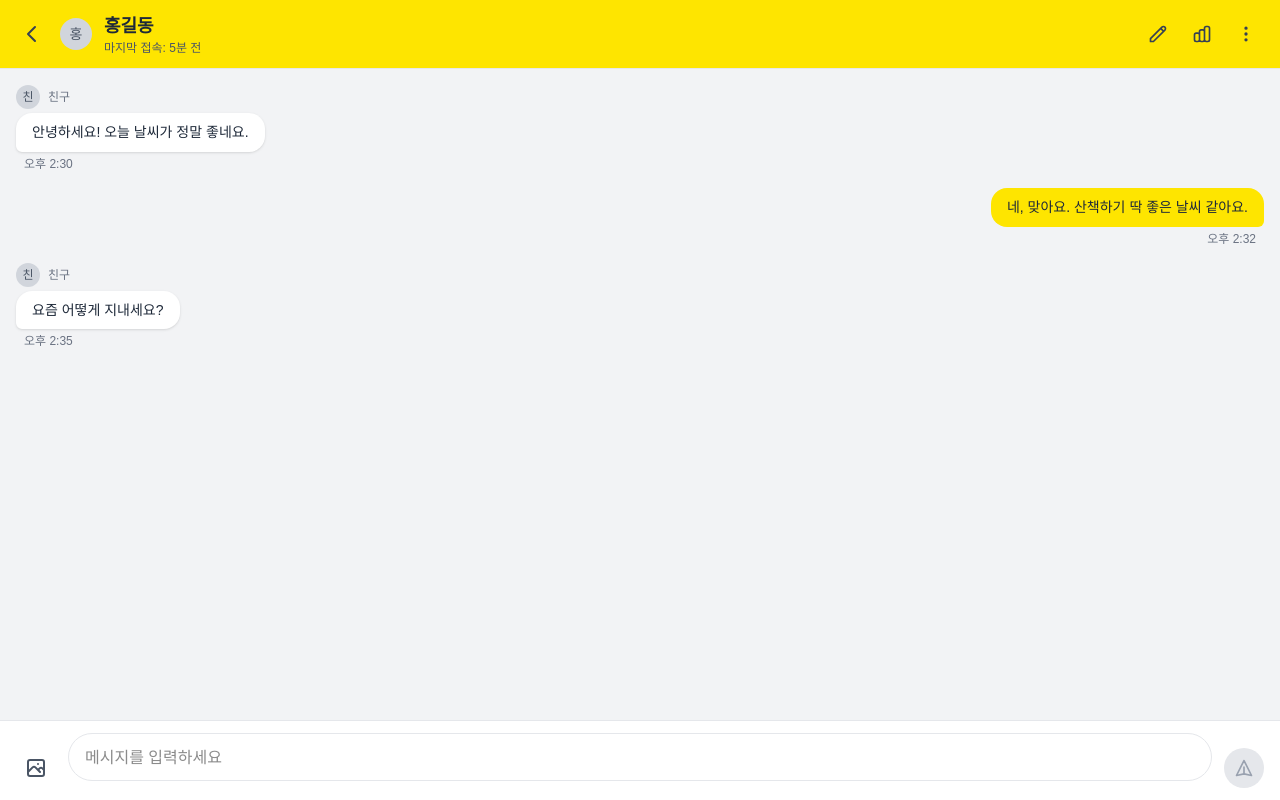
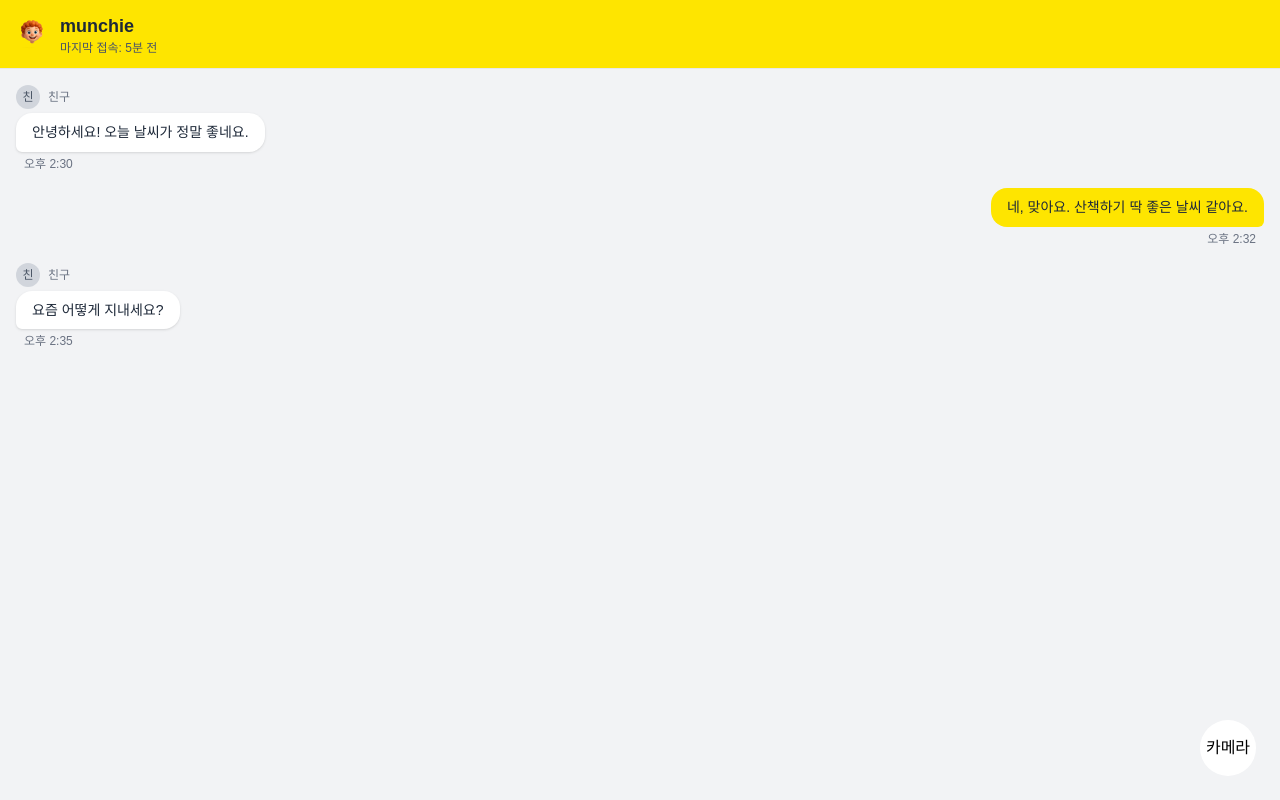
Before and after one commit to jjanie00/munchie-chat, a Next.js app: page / in a window 1280 px wide. Built offline with nearby package versions, Linux system fonts and the light colour scheme.

Commit message:
💄 메인 채팅 헤더, 카메라 버튼 추가

```diff
--- a/app/page.tsx
+++ b/app/page.tsx
@@ -1,6 +1,7 @@
 import ChatHeader from "@/components/ChatHeader";
 import ChatMessages from "@/components/ChatMessages";
 import ChatInput from "@/components/ChatInput";
+import CameraButton from "@/components/ChatInput";
 
 export default function Home() {
   return (
@@ -13,8 +14,8 @@ export default function Home() {
         <ChatMessages />
       </div>
 
-      {/* 하단 입력창 */}
-      <ChatInput />
+      {/* Floating 카메라 버튼 */}
+      <CameraButton />
     </div>
   );
 }
--- a/components/ChatHeader.tsx
+++ b/components/ChatHeader.tsx
@@ -1,93 +1,28 @@
 "use client";
 
 import { useState } from "react";
+import Image from "next/image";
 
 export default function ChatHeader() {
-  const [userName] = useState("홍길동"); // 임시 사용자 이름
+  const TEMP_USER_NAME = "munchie";
+  const TEMP_LAST_ACCESS_TIME = "5분 전";
 
   return (
     <div className="bg-[#fee500] px-4 py-3 flex items-center justify-between border-b border-gray-200 shadow-sm">
       {/* 왼쪽 영역 */}
       <div className="flex items-center gap-3">
-        <button className="p-1 hover:bg-black/10 rounded-full transition-colors">
-          <svg
-            className="w-6 h-6 text-gray-700"
-            fill="none"
-            stroke="currentColor"
-            viewBox="0 0 24 24"
-          >
-            <path
-              strokeLinecap="round"
-              strokeLinejoin="round"
-              strokeWidth={2}
-              d="M15 19l-7-7 7-7"
-            />
-          </svg>
-        </button>
-
         {/* 프로필 이미지 */}
-        <div className="w-8 h-8 bg-gray-300 rounded-full flex items-center justify-center">
-          <span className="text-sm font-medium text-gray-600">
-            {userName.charAt(0)}
-          </span>
-        </div>
+        <Image src="/profile.png" alt="프로필 이미지" width={32} height={32} />
 
         {/* 사용자 이름 */}
         <div>
-          <h1 className="text-lg font-semibold text-gray-800">{userName}</h1>
-          <p className="text-xs text-gray-600">마지막 접속: 5분 전</p>
+          <h1 className="text-lg font-semibold text-gray-800">
+            {TEMP_USER_NAME}
+          </h1>
+          <p className="text-xs text-gray-600">
+            마지막 접속: {TEMP_LAST_ACCESS_TIME}
+          </p>
         </div>
-      </div>
-
-      {/* 오른쪽 영역 */}
-      <div className="flex items-center gap-2">
-        <button className="p-2 hover:bg-black/10 rounded-full transition-colors">
-          <svg
-            className="w-5 h-5 text-gray-700"
-            fill="none"
-            stroke="currentColor"
-            viewBox="0 0 24 24"
-          >
-            <path
-              strokeLinecap="round"
-              strokeLinejoin="round"
-              strokeWidth={2}
-              d="M15.232 5.232l3.536 3.536m-2.036-5.036a2.5 2.5 0 113.536 3.536L6.5 21.036H3v-3.572L16.732 3.732z"
-            />
-          </svg>
-        </button>
-
-        <button className="p-2 hover:bg-black/10 rounded-full transition-colors">
-          <svg
-            className="w-5 h-5 text-gray-700"
-            fill="none"
-            stroke="currentColor"
-            viewBox="0 0 24 24"
-          >
-            <path
-              strokeLinecap="round"
-              strokeLinejoin="round"
-              strokeWidth={2}
-              d="M9 19v-6a2 2 0 00-2-2H5a2 2 0 00-2 2v6a2 2 0 002 2h2a2 2 0 002-2zm0 0V9a2 2 0 012-2h2a2 2 0 012 2v10m-6 0a2 2 0 002 2h2a2 2 0 002-2m0 0V5a2 2 0 012-2h2a2 2 0 012 2v14a2 2 0 01-2 2h-2a2 2 0 01-2-2z"
-            />
-          </svg>
-        </button>
-
-        <button className="p-2 hover:bg-black/10 rounded-full transition-colors">
-          <svg
-            className="w-5 h-5 text-gray-700"
-            fill="none"
-            stroke="currentColor"
-            viewBox="0 0 24 24"
-          >
-            <path
-              strokeLinecap="round"
-              strokeLinejoin="round"
-              strokeWidth={2}
-              d="M12 5v.01M12 12v.01M12 19v.01M12 6a1 1 0 110-2 1 1 0 010 2zm0 7a1 1 0 110-2 1 1 0 010 2zm0 7a1 1 0 110-2 1 1 0 010 2z"
-            />
-          </svg>
-        </button>
       </div>
     </div>
   );
--- a/components/ChatInput.tsx
+++ b/components/ChatInput.tsx
@@ -1,132 +1,9 @@
 "use client";
 
-import { useState, useRef, useEffect } from "react";
-
-export default function ChatInput() {
-  const [message, setMessage] = useState("");
-  const textareaRef = useRef<HTMLTextAreaElement>(null);
-  const fileInputRef = useRef<HTMLInputElement>(null);
-
-  const handleSendMessage = () => {
-    if (message.trim()) {
-      // 메시지 전송 로직
-      console.log("메시지 전송:", message);
-      setMessage("");
-      if (textareaRef.current) {
-        textareaRef.current.style.height = "48px";
-      }
-    }
-  };
-
-  const handleKeyPress = (e: React.KeyboardEvent) => {
-    if (e.key === "Enter" && !e.shiftKey) {
-      e.preventDefault();
-      handleSendMessage();
-    }
-  };
-
-  const adjustTextareaHeight = () => {
-    if (textareaRef.current) {
-      textareaRef.current.style.height = "auto";
-      textareaRef.current.style.height =
-        textareaRef.current.scrollHeight + "px";
-    }
-  };
-
-  const handleMessageChange = (e: React.ChangeEvent<HTMLTextAreaElement>) => {
-    setMessage(e.target.value);
-    adjustTextareaHeight();
-  };
-
-  const handleImageUpload = () => {
-    fileInputRef.current?.click();
-  };
-
-  const handleFileChange = (e: React.ChangeEvent<HTMLInputElement>) => {
-    const file = e.target.files?.[0];
-    if (file) {
-      // 이미지 업로드 로직
-      console.log("이미지 업로드:", file);
-    }
-  };
-
-  useEffect(() => {
-    adjustTextareaHeight();
-  }, [message]);
-
+export default function CameraButton() {
   return (
-    <div className="bg-white border-t border-gray-200 px-4 py-3">
-      <div className="flex items-end gap-3">
-        {/* 이미지 업로드 버튼 */}
-        <button
-          onClick={handleImageUpload}
-          className="flex-shrink-0 p-2 hover:bg-gray-100 rounded-full transition-colors"
-        >
-          <svg
-            className="w-6 h-6 text-gray-600"
-            fill="none"
-            stroke="currentColor"
-            viewBox="0 0 24 24"
-          >
-            <path
-              strokeLinecap="round"
-              strokeLinejoin="round"
-              strokeWidth={2}
-              d="M4 16l4.586-4.586a2 2 0 012.828 0L16 16m-2-2l1.586-1.586a2 2 0 012.828 0L20 14m-6-6h.01M6 20h12a2 2 0 002-2V6a2 2 0 00-2-2H6a2 2 0 00-2 2v12a2 2 0 002 2z"
-            />
-          </svg>
-        </button>
-
-        {/* 메시지 입력창 */}
-        <div className="flex-1 relative">
-          <textarea
-            ref={textareaRef}
-            value={message}
-            onChange={handleMessageChange}
-            onKeyPress={handleKeyPress}
-            placeholder="메시지를 입력하세요"
-            className="w-full resize-none px-4 py-3 pr-12 border border-gray-200 rounded-full focus:outline-none focus:border-[#fee500] transition-colors min-h-[48px] max-h-32"
-            rows={1}
-            style={{
-              lineHeight: "1.5",
-            }}
-          />
-        </div>
-
-        {/* 전송 버튼 */}
-        <button
-          onClick={handleSendMessage}
-          disabled={!message.trim()}
-          className={`flex-shrink-0 w-10 h-10 rounded-full flex items-center justify-center transition-all ${
-            message.trim()
-              ? "bg-[#fee500] hover:bg-[#fdd835] text-gray-800"
-              : "bg-gray-200 text-gray-400 cursor-not-allowed"
-          }`}
-        >
-          <svg
-            className="w-5 h-5"
-            fill="none"
-            stroke="currentColor"
-            viewBox="0 0 24 24"
-          >
-            <path
-              strokeLinecap="round"
-              strokeLinejoin="round"
-              strokeWidth={2}
-              d="M12 19l9 2-9-18-9 18 9-2zm0 0v-8"
-            />
-          </svg>
-        </button>
-      </div>
-
-      {/* 숨겨진 파일 입력 */}
-      <input
-        ref={fileInputRef}
-        type="file"
-        accept="image/*"
-        onChange={handleFileChange}
-        className="hidden"
-      />
-    </div>
+    <button className="fixed bottom-6 right-6 w-14 h-14 bg-white rounded-full items-center justify-center text-black">
+      카메라
+    </button>
   );
 }
```
Also changed, not shown: public/profile.png (added), 1 other file (tests, documents, lock files or other folders).
